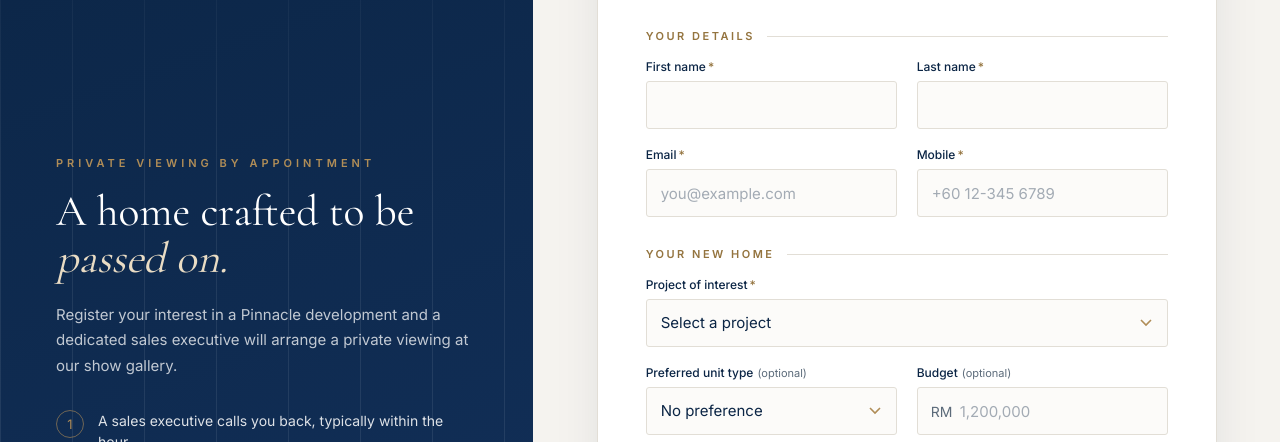
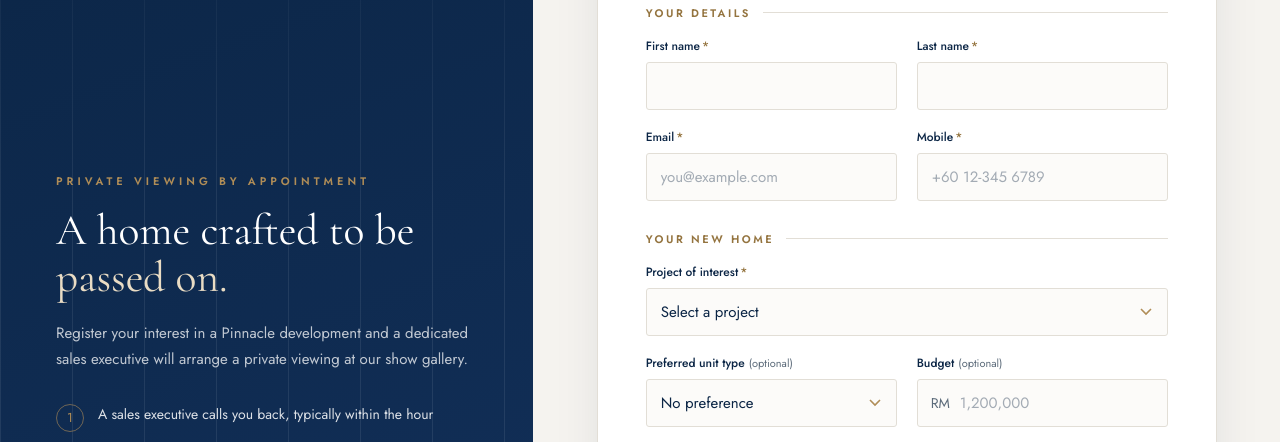
Before and after one commit to Akhil8790/pinnacle-enquiry-demo, a plain HTML site: page index.html in a window 1280 px wide. Shown: the part 241-683 px from the top of the page. Drawn offline with nearby package versions, Linux system fonts and the light colour scheme.

Commit message:
Swap Inter for Jost, set headline roman, drop thank-you kicker
Co-Authored-By: Claude Opus 5.5 <noreply@anthropic.com>

```diff
--- a/index.html
+++ b/index.html
@@ -8,13 +8,13 @@
 <title>Register Your Interest | Pinnacle Group</title>
 <link rel="preconnect" href="https://fonts.googleapis.com">
 <link rel="preconnect" href="https://fonts.gstatic.com" crossorigin>
-<link href="https://fonts.googleapis.com/css2?family=Cormorant+Garamond:wght@400;500;600&family=Inter:wght@400;500;600&display=swap" rel="stylesheet">
+<link href="https://fonts.googleapis.com/css2?family=Cormorant+Garamond:wght@400;500;600&family=Jost:wght@400;500;600&display=swap" rel="stylesheet">
 <style>
   :root {
     --navy:#0B2545; --navy-2:#13315C; --gold:#B08D57; --gold-dk:#94743F; --gold-lt:#E9DCC4;
     --slate:#5C6B7A; --ivory:#F5F3EF; --stone:#E2DED6; --err:#B3261E;
     --serif:'Cormorant Garamond',Georgia,'Times New Roman',serif;
-    --sans:'Inter',system-ui,-apple-system,'Segoe UI',Arial,sans-serif;
+    --sans:'Jost',system-ui,-apple-system,'Segoe UI',Arial,sans-serif;
   }
   * { box-sizing:border-box; }
   html,body { margin:0; }
@@ -44,7 +44,7 @@
   .logo .wordmark { display:none; font-family:var(--serif); font-size:30px; letter-spacing:10px; font-weight:500; }
   .eyebrow { color:var(--gold); letter-spacing:4px; text-transform:uppercase; font-size:11px; font-weight:600; margin:0 0 18px; }
   .brand h2 { font-family:var(--serif); font-weight:400; font-size:clamp(34px,3.4vw,50px); line-height:1.08; margin:0 0 20px; }
-  .brand h2 em { color:var(--gold-lt); font-style:italic; }
+  .brand h2 em { color:var(--gold-lt); font-style:normal; }
   .brand .intro { color:rgba(255,255,255,.74); font-size:15px; line-height:1.7; max-width:420px; margin:0; }
   .perks { list-style:none; padding:0; margin:32px 0 0; display:grid; gap:16px; }
   .perks li { display:flex; gap:14px; align-items:flex-start; font-size:14px; color:rgba(255,255,255,.86); line-height:1.5; }
```
Also changed, not shown: thanks.html (+2 -3 lines).
